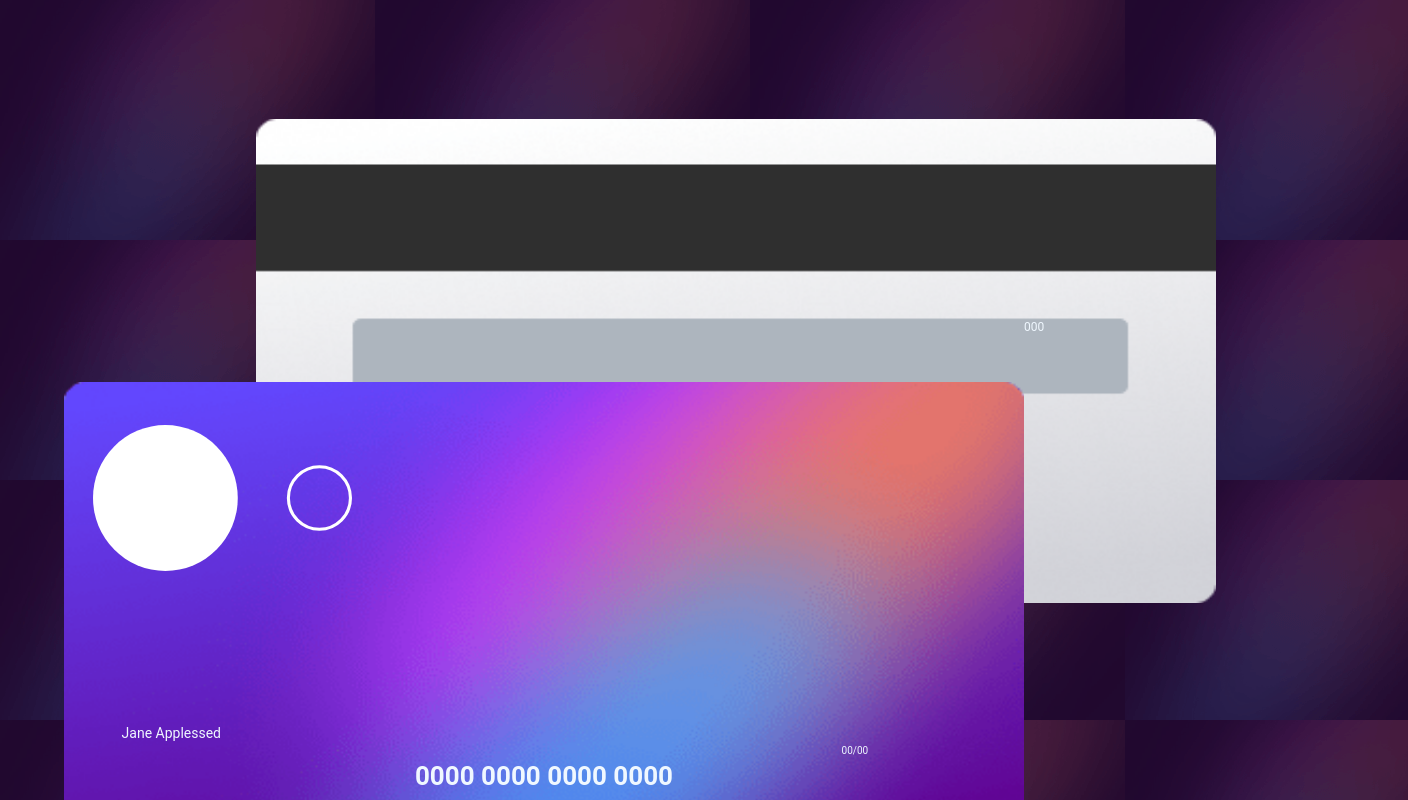
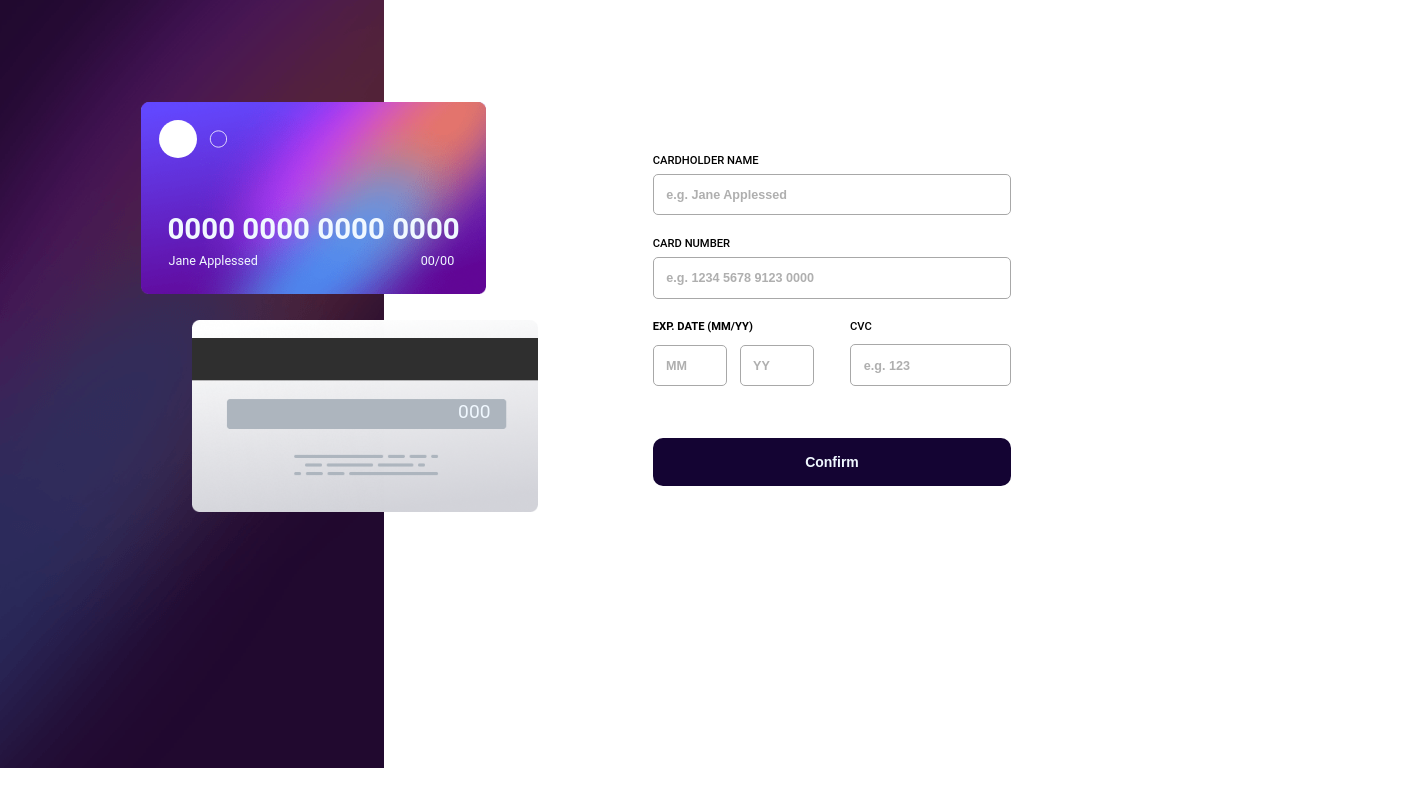
Before and after one commit to BYDINARES/interactive-card-details, a React (Vite) app: page / in a window 1280 px wide. Shown: the top 800 px of the page, 1408 px wide, since content can reach past the window. Built offline with nearby package versions, Linux system fonts and the light colour scheme.

Commit message:
Adding the style for the desktop secreen size

```diff
--- a/src/App.css
+++ b/src/App.css
@@ -48,11 +48,11 @@ html body #root main section.purpule-top-section div.card-back-logo p#secret-num
   margin: 0%;
   margin-right: 0%;
   position: relative;
-  bottom: 59.5%;
+  bottom: 58%;
   left: 80%;
   z-index: 2;
   color: aliceblue;
-  font-size: 0.6rem;
+  font-size: 3vw;
 }
 html body #root main section.purpule-top-section div.card-front-logo {
   height: 70%;
@@ -79,7 +79,7 @@ html body #root main section.purpule-top-section div.card-front-logo h3.front-ca
   bottom: 10%;
   width: 100%;
   text-align: center;
-  font-size: 1.3rem;
+  font-size: 6.5vw;
   color: aliceblue;
 }
 html body #root main section.purpule-top-section div.card-front-logo p.card-holder-name {
@@ -143,9 +143,11 @@ html body #root main form label.labels input {
 }
 html body #root main form label.labels input::-moz-placeholder {
   color: rgb(175, 175, 175);
+  font-size: 0.9rem;
 }
 html body #root main form label.labels input::placeholder {
   color: rgb(175, 175, 175);
+  font-size: 0.9rem;
 }
 html body #root main form label.labels input:hover, html body #root main form label.labels input:focus-visible {
   background-color: rgb(219, 219, 219);
@@ -218,11 +220,13 @@ html body #root main form div.expiration-date-container input#year.date-inputs {
   transition: all 0.2s ease;
 }
 html body #root main form div.expiration-date-container input#month.date-inputs::-moz-placeholder, html body #root main form div.expiration-date-container input#year.date-inputs::-moz-placeholder {
-  color: rgb(168, 168, 168);
+  color: rgb(175, 175, 175);
+  font-size: 0.9rem;
 }
 html body #root main form div.expiration-date-container input#month.date-inputs::placeholder,
 html body #root main form div.expiration-date-container input#year.date-inputs::placeholder {
-  color: rgb(168, 168, 168);
+  color: rgb(175, 175, 175);
+  font-size: 0.9rem;
 }
 html body #root main form div.expiration-date-container input#month.date-inputs:hover, html body #root main form div.expiration-date-container input#month.date-inputs:focus-visible,
 html body #root main form div.expiration-date-container input#year.date-inputs:hover,
@@ -298,6 +302,74 @@ html body #root main form button#confirmation-button:active {
 
 @media screen and (min-width: 400px) {
   html {
-    font-size: 20px;
+    font-size: 22px;
+  }
+}
+@media screen and (min-width: 500px) {
+  html {
+    font-size: 28px;
+  }
+}
+@media (min-width: 576px) {
+  html {
+    font-size: 32px;
+  }
+}
+@media (min-width: 992px) {
+  html {
+    font-size: 14px;
+  }
+  html body #root {
+    height: 50vw;
+  }
+  html body #root main {
+    flex-direction: row;
+  }
+  html body #root main section.purpule-top-section {
+    height: 100%;
+    width: 20%;
+    background-image: url("/src/images/bg-main-desktop.png");
+  }
+  html body #root main section.purpule-top-section div.card-back-logo {
+    height: 30%;
+    width: 135%;
+    left: 50%;
+    top: 40%;
+  }
+  html body #root main section.purpule-top-section div.card-back-logo p#secret-number {
+    font-size: 1.5vw;
+    bottom: 60%;
+    left: 77%;
+  }
+  html body #root main section.purpule-top-section div.card-front-logo {
+    height: 30%;
+    width: 135%;
+    left: 30%;
+  }
+  html body #root main section.purpule-top-section div.card-front-logo img.card-logo {
+    height: 20%;
+    right: 75%;
+  }
+  html body #root main section.purpule-top-section div.card-front-logo h3.front-card-numders {
+    font-size: 2.3vw;
+    bottom: 10%;
+  }
+  html body #root main section.purpule-top-section div.card-front-logo p.card-holder-name {
+    top: 72%;
+    left: 8%;
+    font-size: 0.9rem;
+  }
+  html body #root main section.purpule-top-section div.card-front-logo p.expiration-date {
+    top: 72%;
+    font-size: 0.9rem;
+  }
+  html body #root main form {
+    box-sizing: border-box;
+    height: 100%;
+    width: 70%;
+    padding-right: 21%;
+    padding-left: 21%;
+    padding-top: 12%;
+    padding-bottom: 12%;
   }
 }/*# sourceMappingURL=App.css.map */
--- a/src/App.jsx
+++ b/src/App.jsx
@@ -10,6 +10,16 @@ function App() {
     cvc: "",
   });
 
+  const [usersInput, setUsersInput] = useState({
+    //Add a function that retieves and changes the cards' display
+    userName: "",
+    cardNumber: "",
+    month: "",
+    year: "",
+    cvc: "",
+  });
+
+  //Functions to handle the user's input
   function handleSubmit(event) {
     event.preventDefault();
 
--- a/src/SCSS/App.scss
+++ b/src/SCSS/App.scss
@@ -48,12 +48,12 @@ html {
               margin-right: 0%;
               position: relative;
 
-              bottom: 59.5%;
+              bottom: 58%;
               left: 80%;
               z-index: 2;
 
               color: aliceblue;
-              font-size: 0.6rem;
+              font-size: 3vw;
             }
           }
 
@@ -85,7 +85,7 @@ html {
               width: 100%;
               text-align: center;
 
-              font-size: 1.3rem;
+              font-size: 6.5vw;
               color: aliceblue;
             }
             p.card-holder-name {
@@ -153,6 +153,7 @@ html {
               transition: all 0.2s ease;
               &::placeholder {
                 color: rgb(175, 175, 175);
+                font-size: 0.9rem;
               }
 
               &:hover,
@@ -240,7 +241,8 @@ html {
               transition: all 0.2s ease;
 
               &::placeholder {
-                color: rgb(168, 168, 168);
+                color: rgb(175, 175, 175);
+                font-size: 0.9rem;
               }
 
               &:hover,
--- a/src/SCSS/_mediaQueries.scss
+++ b/src/SCSS/_mediaQueries.scss
@@ -1,13 +1,20 @@
 //
 @media screen and (min-width: 400px) {
   html {
-    font-size: 20px;
+    font-size: 22px;
+  }
+}
+
+@media screen and (min-width: 500px) {
+  html {
+    font-size: 28px;
   }
 }
 
 // Small devices (landscape phones, 576px and up)
 @media (min-width: 576px) {
   html {
+    font-size: 32px;
     body {
       #root {
       }
@@ -25,11 +32,68 @@
   }
 }
 
-// Large devices (desktops, 992px and up)
+// ====== Large devices (desktops, 992px and up) =======
 @media (min-width: 992px) {
   html {
+    font-size: 14px;
     body {
       #root {
+        height: 50vw;
+        main {
+          flex-direction: row;
+
+          section.purpule-top-section {
+            height: 100%;
+            width: 20%;
+            background-image: url("/src/images/bg-main-desktop.png");
+
+            div.card-back-logo {
+              height: 30%;
+              width: 135%;
+
+              left: 50%;
+              top: 40%;
+
+              p#secret-number {
+                font-size: 1.5vw;
+                bottom: 60%;
+                left: 77%;
+              }
+            }
+            div.card-front-logo {
+              height: 30%;
+              width: 135%;
+              left: 30%;
+
+              img.card-logo {
+                height: 20%;
+                right: 75%;
+              }
+              h3.front-card-numders {
+                font-size: 2.3vw;
+                bottom: 10%;
+              }
+              p.card-holder-name {
+                top: 72%;
+                left: 8%;
+                font-size: 0.9rem;
+              }
+              p.expiration-date {
+                top: 72%;
+                font-size: 0.9rem;
+              }
+            }
+          }
+          form {
+            box-sizing: border-box;
+            height: 100%;
+            width: 70%;
+            padding-right: 21%;
+            padding-left: 21%;
+            padding-top: 12%;
+            padding-bottom: 12%;
+          }
+        }
       }
     }
   }
```
Also changed, not shown: 2 other files (tests, documents, lock files or other folders).
